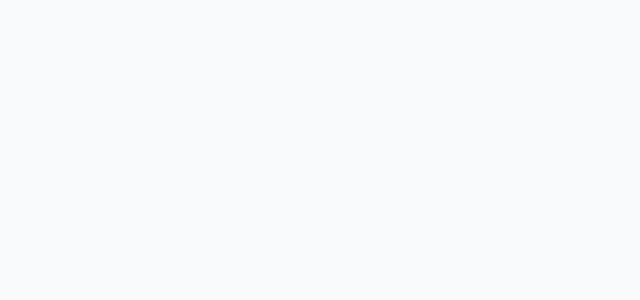
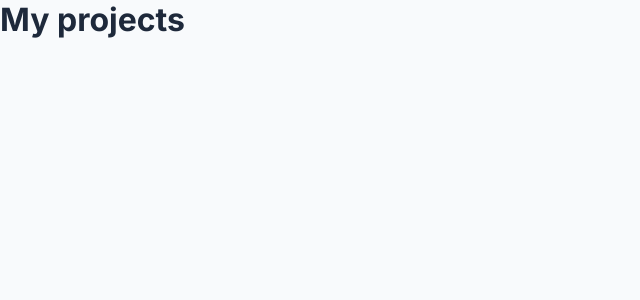
Before and after one commit to rajkumaron24/Uptoskills-student-dashboard, a React (Create React App) app: page /my-project in a window 1280 px wide. Before the commit this address had no page. Shown: the top 300 px of the page, without its empty margins (0-640 px from the left). Built offline with nearby package versions, Linux system fonts and the light colour scheme.

Commit message:
linked sample project page

```diff
--- a/src/App.js
+++ b/src/App.js
@@ -11,6 +11,7 @@ import AssignmentsSection from './components/dashboard/AssignmentsSection';
 import RightSidebar from './components/dashboard/RightSidebar';
 import BottomProfileMessages from './components/dashboard/BottomProfileMessages';
 import EditProfilePage from './components/EditProfile/EditProfilePage';
+import MyProjects from './components/myProjects/MyProjects';
 
 function Dashboard() {
   return (
@@ -38,6 +39,7 @@ function App() {
       <Routes>
         <Route path="/" element={<Dashboard />} />
         <Route path="/edit-profile" element={<EditProfilePage />} />
+        <Route path="/my-project" element={<MyProjects />} />
       </Routes>
     </Router>
   );
--- a/src/components/dashboard/Sidebar.js
+++ b/src/components/dashboard/Sidebar.js
@@ -41,7 +41,11 @@ function Sidebar() {
           </svg>
           Edit Profile
         </div>
-        <div className="nav-item" style={getNavItemStyle('my-project')}>
+        <div
+          className="nav-item"
+          style={getNavItemStyle('my-project')}
+          onClick={() => handleNavClick('my-project', '/my-project')}
+        >
           <svg width="20" height="20" viewBox="0 0 24 24" fill="currentColor">
             <path d="M14 2H6a2 2 0 0 0-2 2v16a2 2 0 0 0 2 2h12a2 2 0 0 0 2-2V8l-6-6z" />
           </svg>
@@ -57,7 +61,7 @@ function Sidebar() {
           <svg width="20" height="20" viewBox="0 0 24 24" fill="currentColor">
             <path d="M20 4H4c-1.1 0-1.99.9-1.99 2L2 18c0 1.1.9 2 2 2h16c1.1 0 2-.9 2-2V6c0-1.1-.9-2-2-2zm0 4l-8 5-8-5V6l8 5 8-5v2z" />
           </svg>
-          Message
+         Notifications
         </div>
         <div
           className="nav-item logout-item"
--- /dev/null
+++ b/src/components/myProjects/MyProjects.js
@@ -0,0 +1,11 @@
+import React from 'react';
+
+function MyProjects() {
+  return (
+    <div>
+      <h1>My projects</h1>
+    </div>
+  );
+}
+
+export default MyProjects;
```
